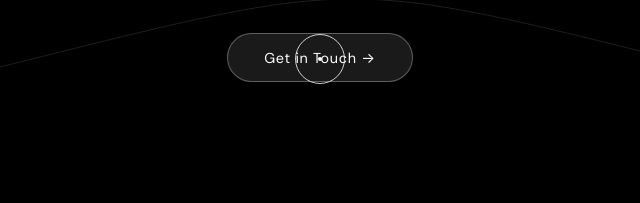
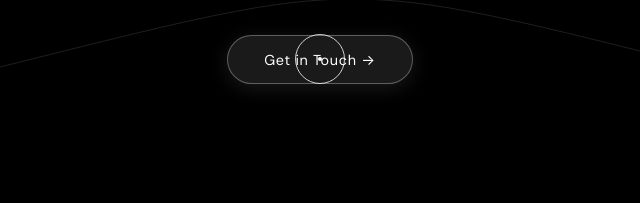
Before and after one commit to rohangeorgeeapen-afk/chynex2, a plain HTML site: page site/research.html in a window 1280 px wide. In both pictures the pointer is over the link "Get in Touch →". Shown: the part 2388-2591 px from the top of the page, 320-960 px from the left. Drawn offline with Linux system fonts and the light colour scheme.

Commit message:
Fix Get in Touch button hover causing multiple clicks

```diff
--- a/site/research.html
+++ b/site/research.html
@@ -549,7 +549,11 @@
         .join-cta:hover {
             background: rgba(255, 255, 255, 0.1);
             border-color: rgba(255, 255, 255, 0.3);
-            transform: translateY(-2px);
+            box-shadow: 0 4px 20px rgba(255, 255, 255, 0.1);
+        }
+
+        .join-cta:active {
+            transform: scale(0.98);
         }
 
         /* Footer */
```
